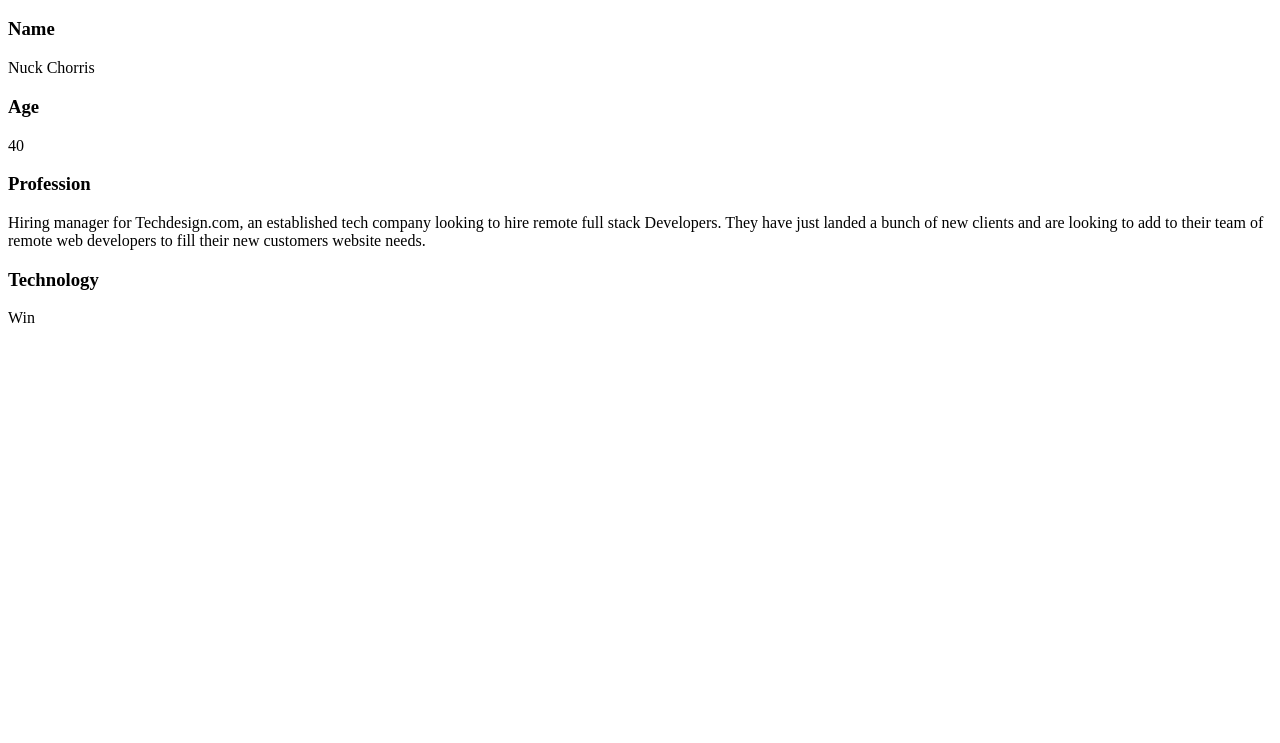
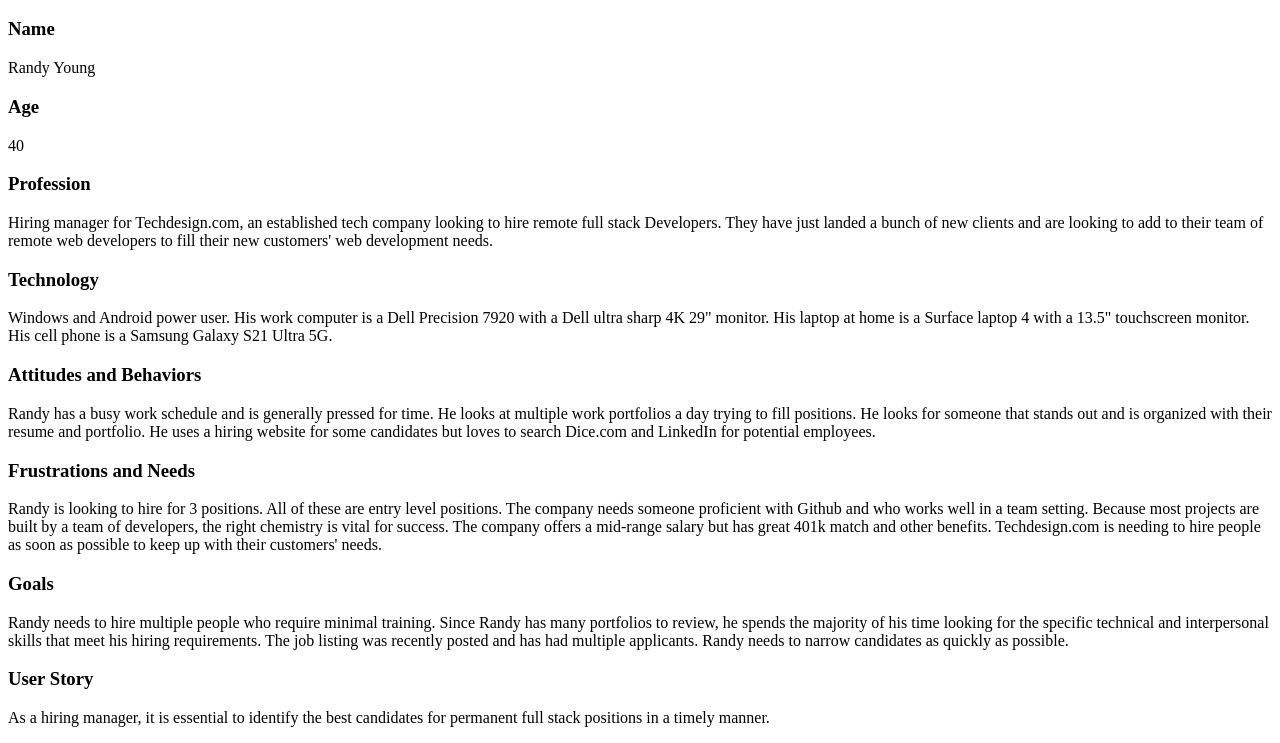
Before and after one commit to robertlamberson10/my-pwp-robert-lamberson, a plain HTML site: page public_html/documentation/milestone-1.html in a window 1280 px wide. Shown: the part 355-1098 px from the top of the page. Before the commit the page ends 800 px from the top, so only its background shows below. Drawn offline with Linux system fonts and the light colour scheme.

Commit message:
Completed Milestone-1

```diff
--- a/public_html/documentation/milestone-1.html
+++ b/public_html/documentation/milestone-1.html
@@ -35,21 +35,50 @@
 
     </div>
 <!--Persona-->
-<h1>Persona</h1>
     <div class="Persona">
+        <h1>Persona</h1>
         <h3>Name</h3>
-            <p>Nuck Chorris</p>
+            <p>Randy Young</p>
         <h3>Age</h3>
             <p>40</p>
         <h3>Profession</h3>
             <p>
                 Hiring manager for Techdesign.com, an established tech company looking to hire remote full stack
                 Developers. They have just landed a bunch of new clients and are looking to add to their team of
-                remote web developers to fill their new customers website needs.
+                remote web developers to fill their new customers' web development needs.
             </p>
         <h3>Technology</h3>
             <p>
-                Win
+                Windows and Android power user. His work computer is a Dell Precision 7920 with a Dell ultra sharp 4K
+                29" monitor. His laptop at home is a Surface laptop 4 with a 13.5" touchscreen monitor. His cell phone
+                is a Samsung Galaxy S21 Ultra 5G.
+            </p>
+        <h3>Attitudes and Behaviors</h3>
+            <p>
+                Randy has a busy work schedule and is generally pressed for time. He looks at multiple work portfolios
+                a day trying to fill positions. He looks for someone that stands out and is organized with their resume and
+                portfolio. He uses a hiring website for some candidates but loves to search Dice.com and LinkedIn for potential
+                employees.
+            </p>
+        <h3>Frustrations and Needs</h3>
+            <p>
+                Randy is looking to hire for 3 positions. All of these are entry level positions. The company needs someone
+                proficient with Github and who works well in a team setting. Because most projects are built by a team of
+                developers, the right chemistry is vital for success. The company offers a mid-range salary but has
+                great 401k match and other benefits. Techdesign.com is needing to hire people as soon as possible to keep
+                up with their customers' needs.
+            </p>
+        <h3>Goals</h3>
+            <p>
+                Randy needs to hire multiple people who require minimal training. Since Randy has many portfolios to review,
+                he spends the majority of his time looking for the specific technical and interpersonal skills that meet
+                his hiring requirements. The job listing was recently posted and has had multiple applicants. Randy needs
+                to narrow candidates as quickly as possible.
+            </p>
+        <h3>User Story</h3>
+            <p>
+                As a hiring manager, it is essential to identify the best candidates for permanent full stack positions
+                in a timely manner.
             </p>
     </div>
 
```
